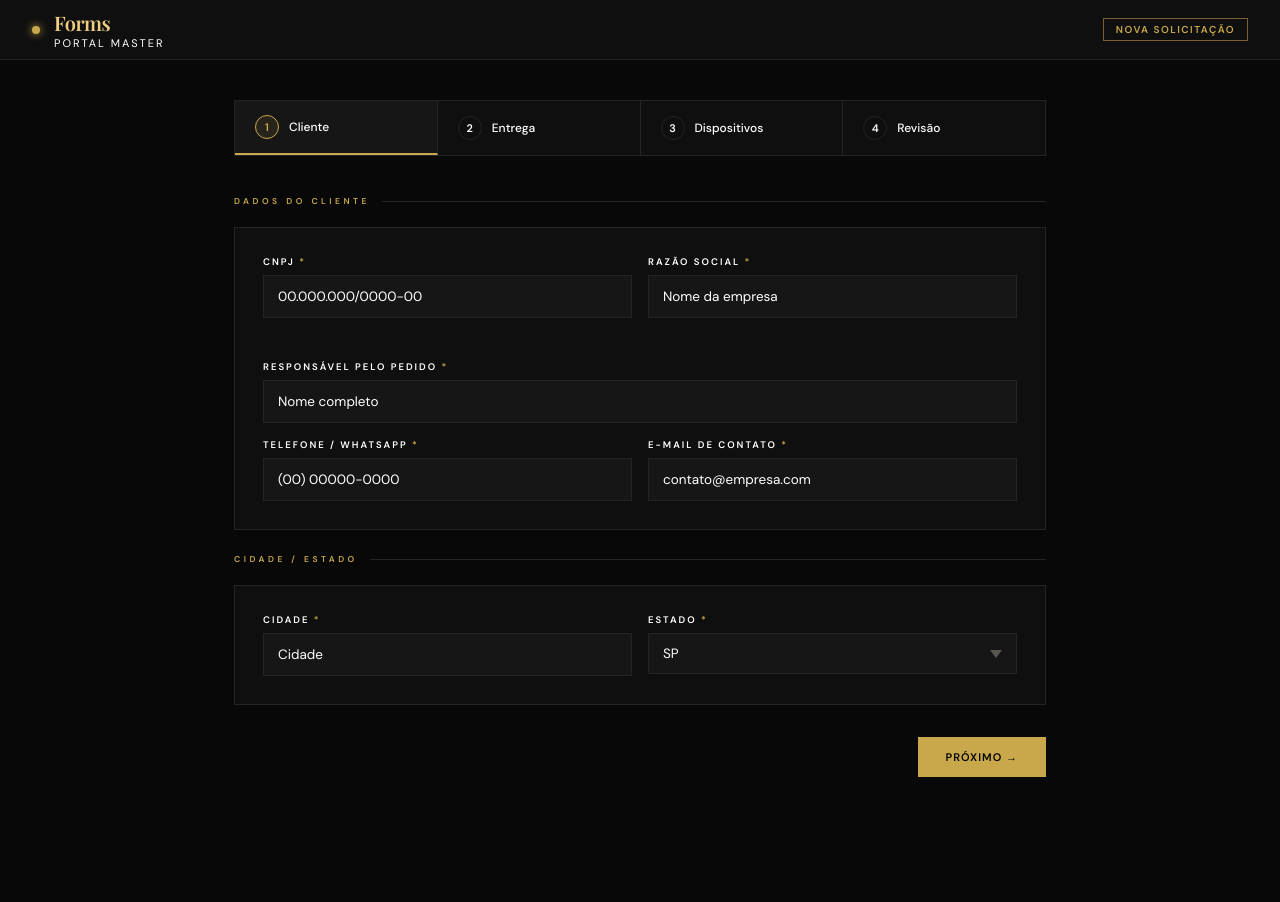
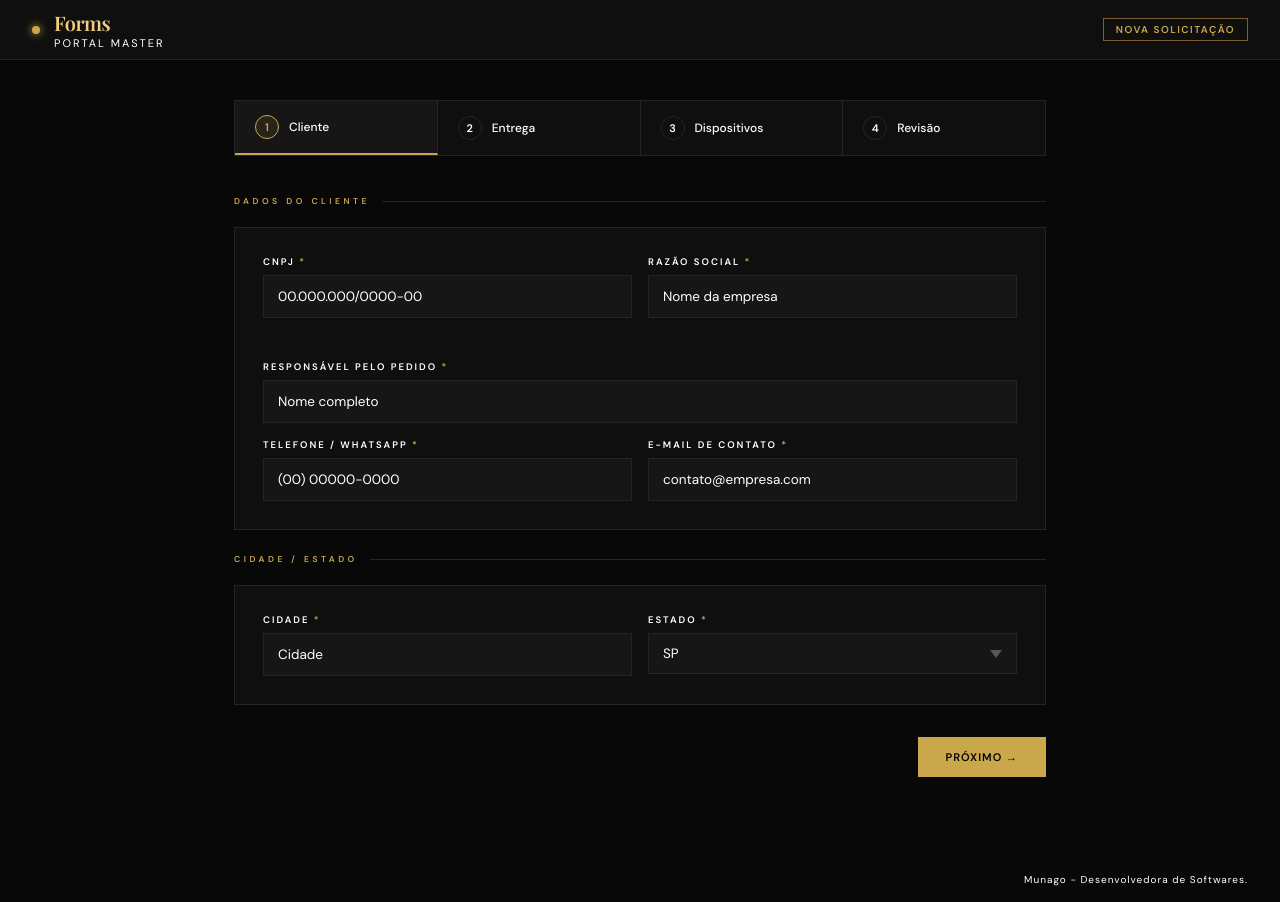
Before and after one commit to Murillooh/pedidos-master, a website: page public/index.html in a window 1280 px wide. Before the commit the page ends 857 px from the top, so only its background shows below. Drawn offline with nearby package versions, Linux system fonts and the light colour scheme.

Commit message:
Adiciona texto de creditos no rodape da aplicacao

```diff
--- a/public/index.html
+++ b/public/index.html
@@ -1002,6 +1002,7 @@
                 <div class="btn-row"><button class="btn btn-ghost" id="btn-editar-resumo" onclick="toggleEditMode()">✎ Editar</button><button class="btn btn-primary" id="btn-enviar" onclick="enviarPedido()">✓ Gerar Pedido</button></div>
               </div>
   </div>
+  <div style="text-align: right; padding: 16px 32px; font-size: 10px; color: var(--muted2); letter-spacing: 1px;">Munago - Desenvolvedora de Softwares.</div>
   <div class="toast" id="toast"></div>
   <script> // URL DO SEU APPS SCRIPT
     const APPS_SCRIPT_URL = 'https://script.google.com/macros/s/AKfycbxPiUb7gRLaE5CF1lhk5OPMUcxXfr9shFT8Y11x--UaZjGUyTNiroV9CBbfMkik1IKL/exec';
```
